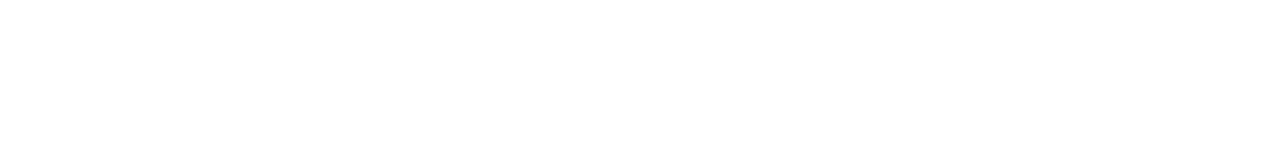
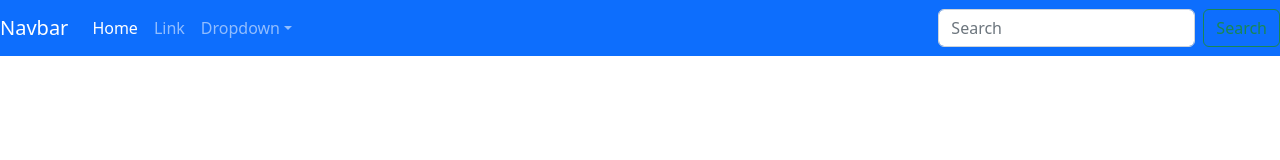
Before and after one commit to QuangKhai-dev/Demo_merge, a plain HTML site: page index.html in a window 1280 px wide. Drawn offline with nearby package versions, Linux system fonts and the light colour scheme.

Commit message:
them header

```diff
--- a/index.html
+++ b/index.html
@@ -16,6 +16,35 @@
 <body>
   <header>
     <!-- place navbar here -->
+    <nav class="navbar navbar-expand-sm navbar-dark bg-primary">
+      <a class="navbar-brand" href="#">Navbar</a>
+      <button class="navbar-toggler d-lg-none" type="button" data-bs-toggle="collapse"
+        data-bs-target="#collapsibleNavId" aria-controls="collapsibleNavId" aria-expanded="false"
+        aria-label="Toggle navigation"></button>
+      <div class="collapse navbar-collapse" id="collapsibleNavId">
+        <ul class="navbar-nav me-auto mt-2 mt-lg-0">
+          <li class="nav-item">
+            <a class="nav-link active" href="#" aria-current="page">Home <span
+                class="visually-hidden">(current)</span></a>
+          </li>
+          <li class="nav-item">
+            <a class="nav-link" href="#">Link</a>
+          </li>
+          <li class="nav-item dropdown">
+            <a class="nav-link dropdown-toggle" href="#" id="dropdownId" data-bs-toggle="dropdown" aria-haspopup="true"
+              aria-expanded="false">Dropdown</a>
+            <div class="dropdown-menu" aria-labelledby="dropdownId">
+              <a class="dropdown-item" href="#">Action 1</a>
+              <a class="dropdown-item" href="#">Action 2</a>
+            </div>
+          </li>
+        </ul>
+        <form class="d-flex my-2 my-lg-0">
+          <input class="form-control me-sm-2" type="text" placeholder="Search">
+          <button class="btn btn-outline-success my-2 my-sm-0" type="submit">Search</button>
+        </form>
+      </div>
+    </nav>
   </header>
   <main>
 
```
